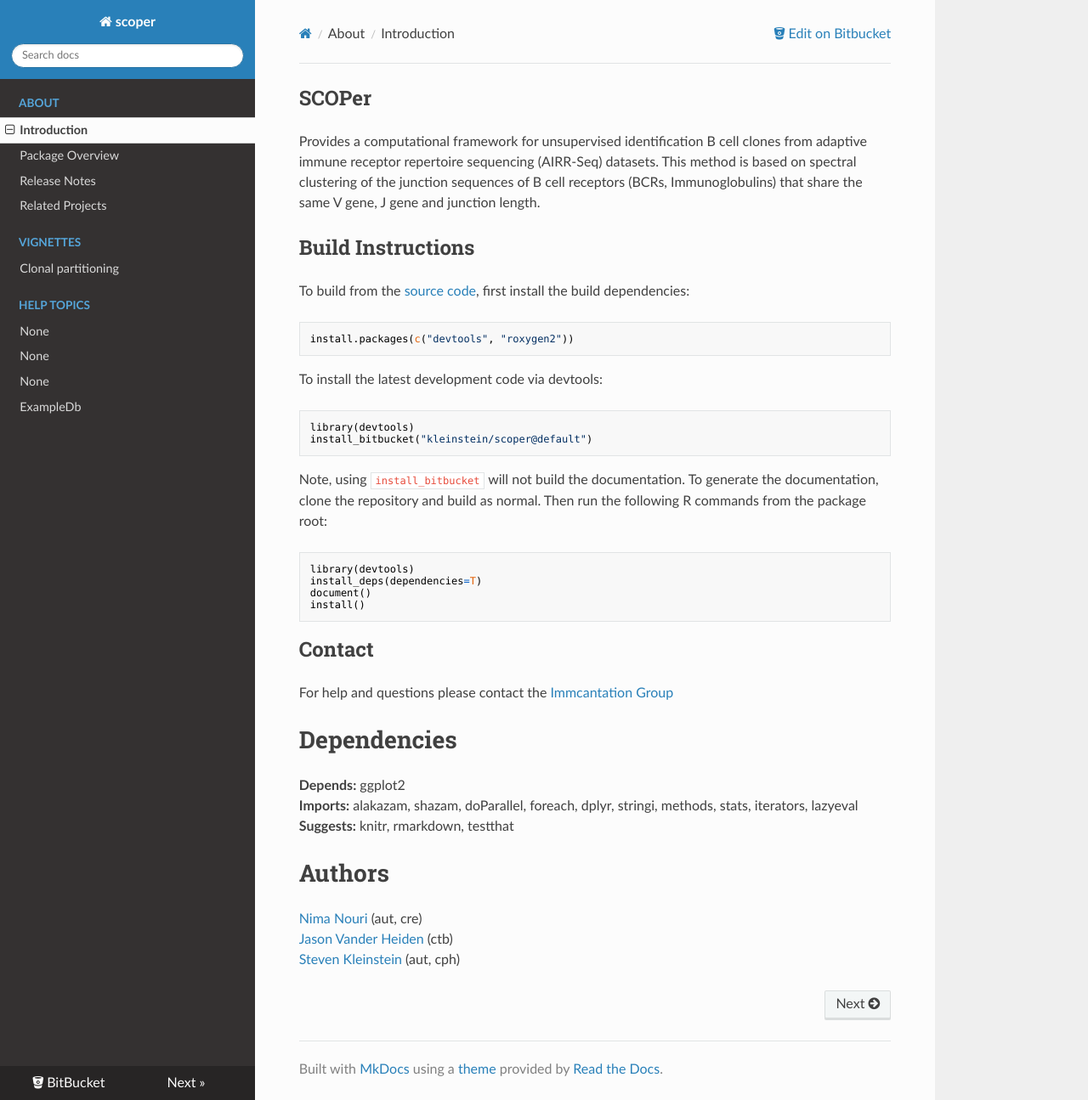
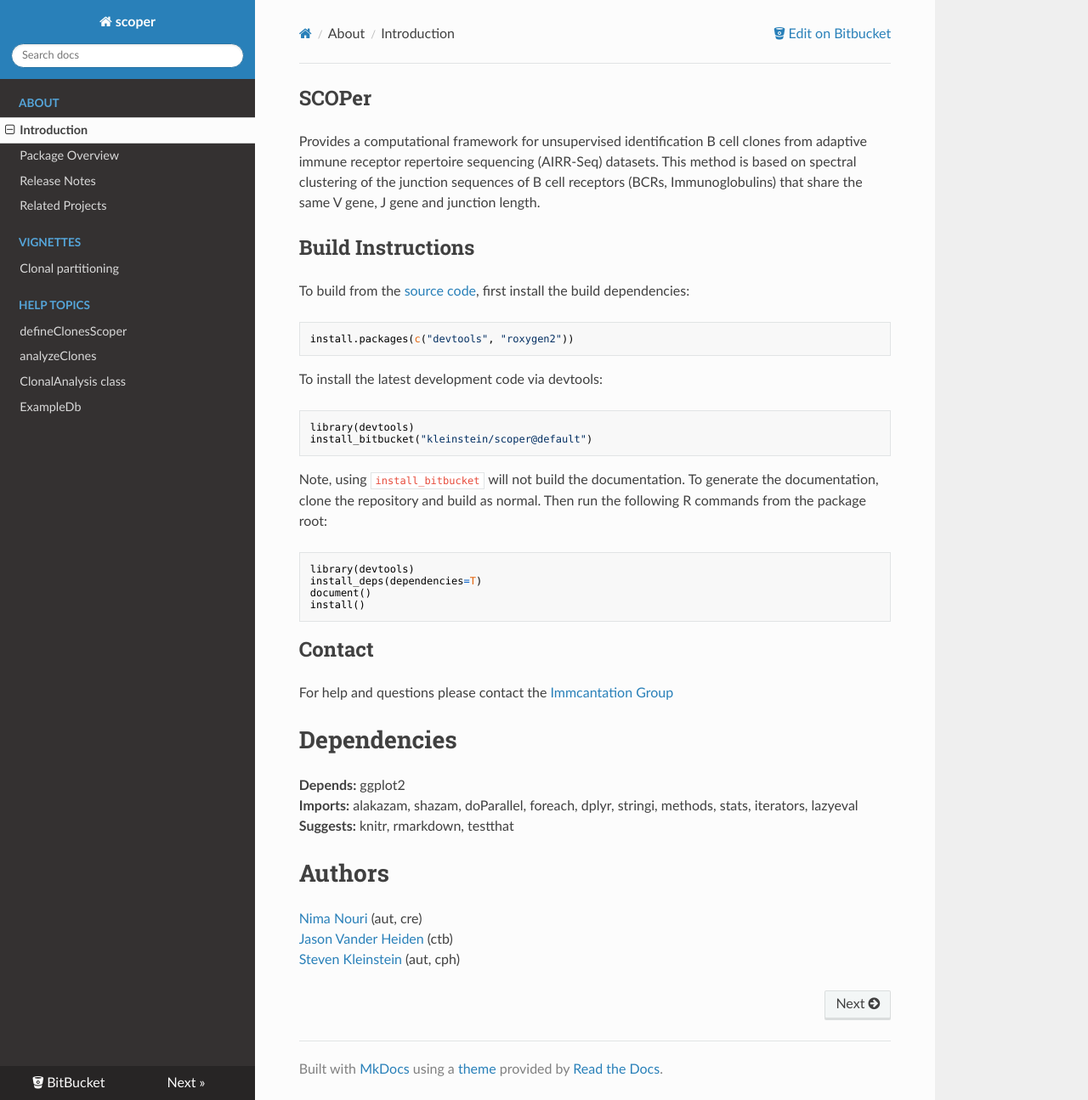
Before and after one commit to immcantation/scoper, an MkDocs documentation site: the page built from docs/index.md, in a window 1280 px wide and 1295 px high. Shown: the whole window at 85% size. Built offline with MkDocs 1.6.1, drawn with Linux system fonts in a browser that asks for light colours; nearby versions of some CDN libraries; old or Windows-style settings are respelled for this version of MkDocs.

Commit message:
fixed the documentation.

```diff
--- a/mkdocs.yml
+++ b/mkdocs.yml
@@ -14,13 +14,13 @@ extra_javascript:
 pages:
   - 'About':
     - 'Introduction': index.md
-    - 'Package Overview': topics/scope.md
+    - 'Package Overview': topics/scoper.md
     - 'Release Notes': news.md
     - 'Related Projects': projects.md
   - 'Vignettes':
-    - 'Clonal partitioning': vignettes/scope-Vignette.md
+    - 'Clonal partitioning': vignettes/Scoper-Vignette.md
   - 'Help Topics':
-    - topics/defineClonesScope.md
-    - topics/clonesAnalysis.md
-    - topics/ClonesAnalysisResult-class.md
+    - topics/defineClonesScoper.md
+    - topics/analyzeClones.md
+    - topics/ClonalAnalysis-class.md
     - topics/ExampleDb.md
```
Also changed, not shown: 1 other file.
